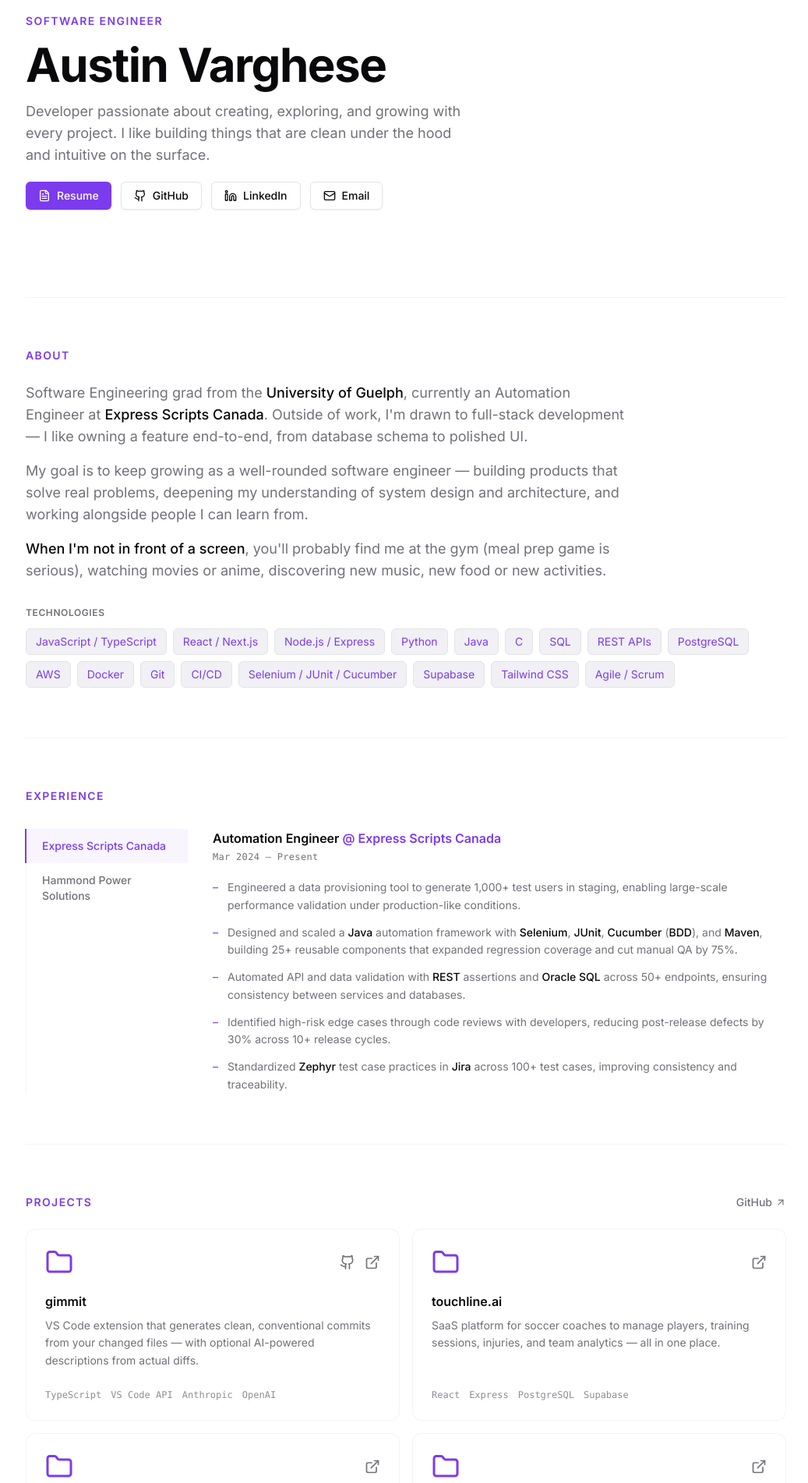
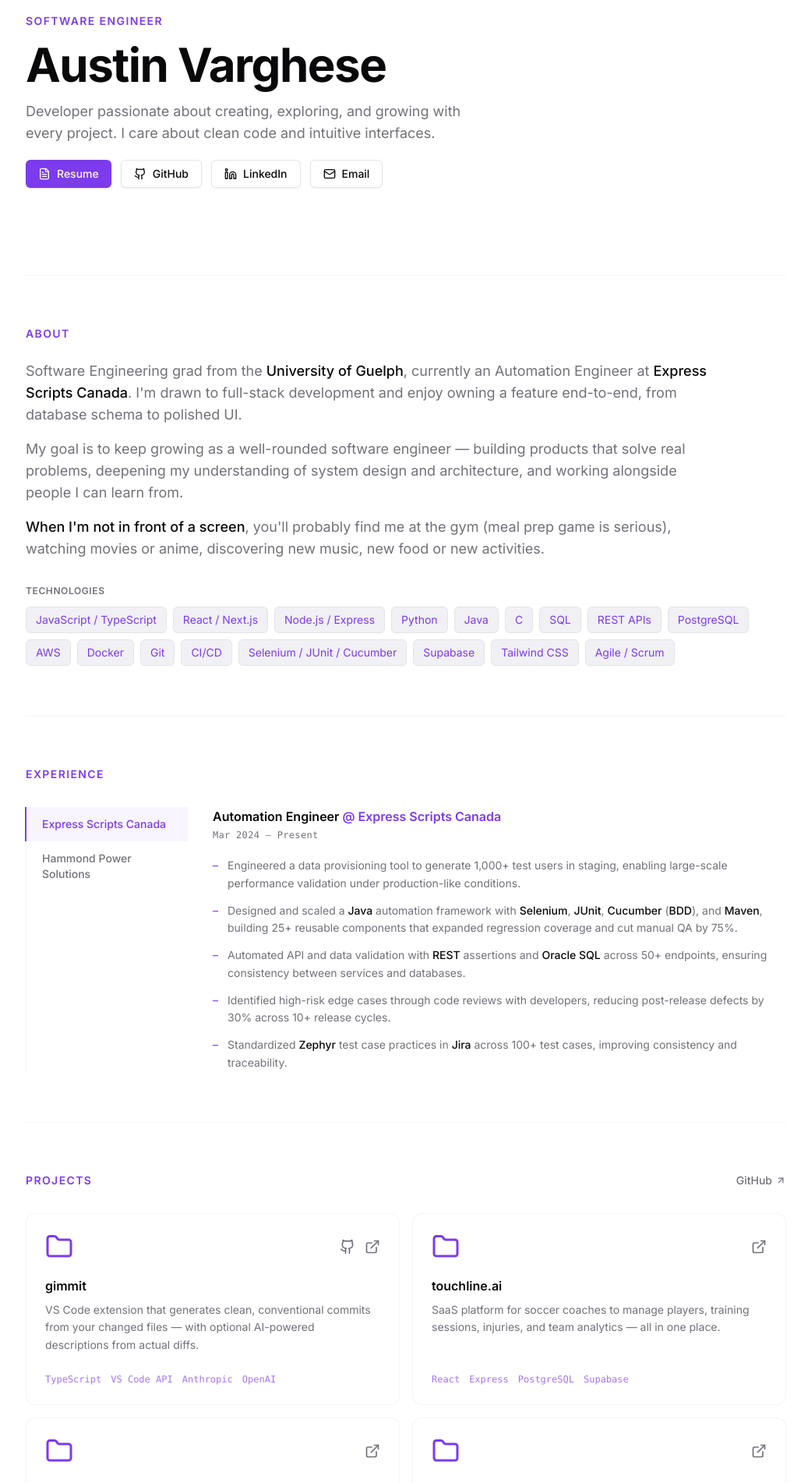
Before and after one commit to Austin-FV/austinfv-v0, a React (Vite) app: page / in a window 1280 px wide. Shown: the part 200-2102 px from the top of the page at 78% size, without its empty margins (119-1156 px from the left). Built offline with nearby package versions, Linux system fonts and the light colour scheme.

Commit message:
feat: Refine About, Hero, and Projects sections with improved styling and copy

```diff
--- a/src/components/About.tsx
+++ b/src/components/About.tsx
@@ -8,7 +8,7 @@
       <h2 className="mb-6 text-sm font-semibold uppercase tracking-widest text-primary">
         About
       </h2>
-      <div className="max-w-3xl space-y-4 text-base leading-relaxed text-muted-foreground md:text-lg">
+      <div className="max-w-4xl space-y-4 text-base leading-relaxed text-muted-foreground md:text-lg">
         <p>
           Software Engineering grad from the{" "}
           <a
@@ -28,8 +28,8 @@
           >
             Express Scripts Canada
           </a>
-          . Outside of work, I'm drawn to full-stack development — I like
-          owning a feature end-to-end, from database schema to polished UI.
+          . I'm drawn to full-stack development and enjoy owning a feature
+          end-to-end, from database schema to polished UI.
         </p>
         <p>
           My goal is to keep growing as a well-rounded software engineer —
--- a/src/components/Hero.tsx
+++ b/src/components/Hero.tsx
@@ -15,8 +15,7 @@
         </h1>
         <p className="max-w-xl text-base leading-relaxed text-muted-foreground md:text-lg">
           Developer passionate about creating, exploring, and growing with every
-          project. I like building things that are clean under the hood and
-          intuitive on the surface.
+          project. I care about clean code and intuitive interfaces.
         </p>
         <div className="mt-1 flex flex-wrap gap-3">
           <Button asChild>
--- a/src/components/ProjectCard.tsx
+++ b/src/components/ProjectCard.tsx
@@ -44,7 +44,7 @@
       </p>
 
       {/* Tech labels */}
-      <div className="flex flex-wrap gap-x-3 gap-y-1 font-mono text-xs text-muted-foreground/80">
+      <div className="flex flex-wrap gap-x-3 gap-y-1 font-mono text-xs text-primary/70">
         {project.technologies.map((tech) => (
           <span key={tech}>{tech}</span>
         ))}
--- a/src/components/Projects.tsx
+++ b/src/components/Projects.tsx
@@ -14,7 +14,7 @@
 
   return (
     <section id="projects" className="py-12 md:py-16">
-      <div className="mb-6 flex items-center justify-between">
+      <div className="mb-8 flex items-center justify-between">
         <h2 className="text-sm font-semibold uppercase tracking-widest text-primary">
           Projects
         </h2>
```
